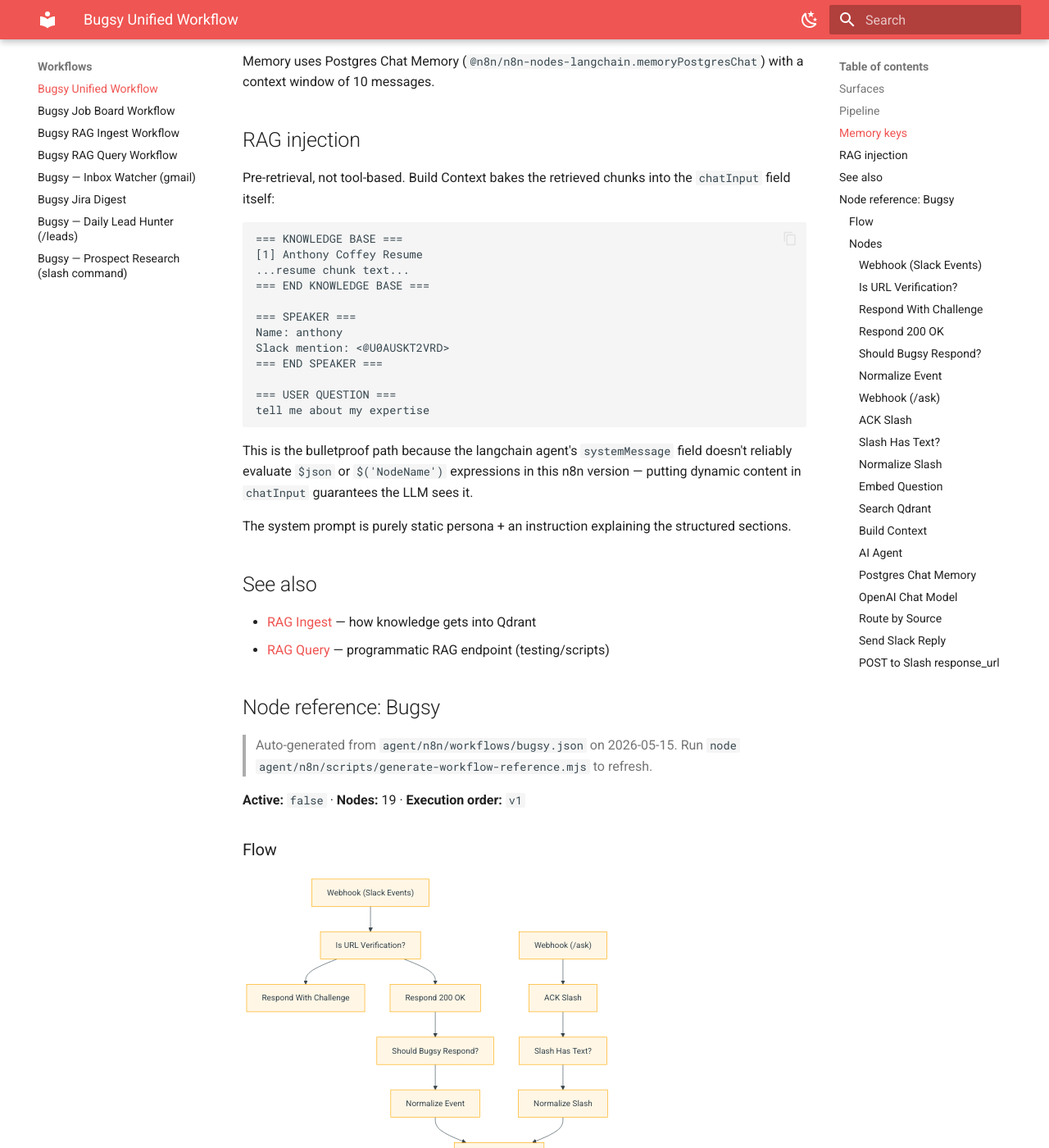
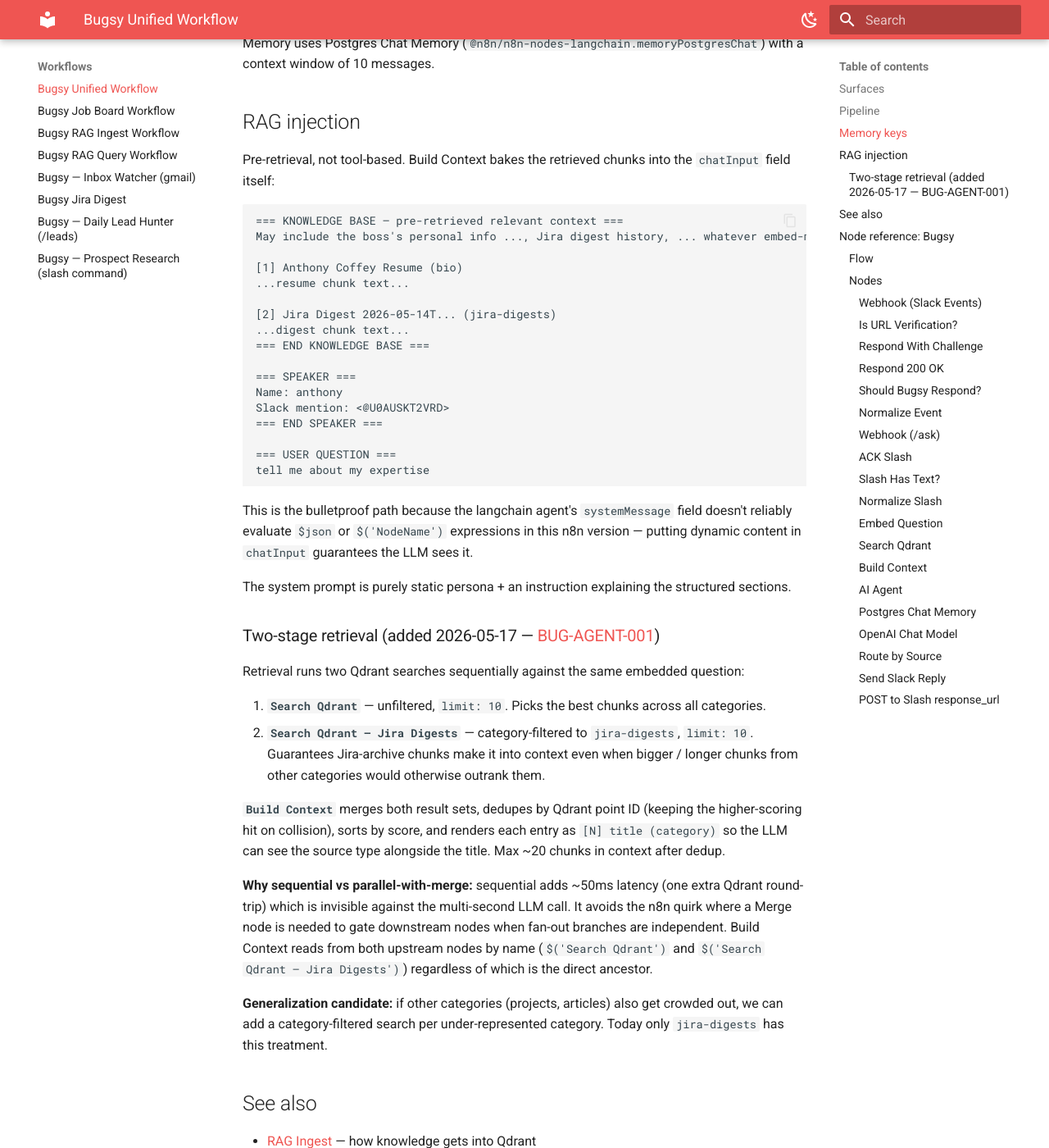
Before and after one commit to anthonycoffey/_agent, an MkDocs documentation site: the page built from docs/workflows/bugsy-unified.md, in a window 1280 px wide and 1400 px high, scrolled down 1039 px. Shown: the whole window at 82% size. Built offline with MkDocs 1.6.1 and Material for MkDocs 9.7.7, drawn with Linux system fonts in a browser that asks for light colours.

Commit message:
fix(bugsy): add category-filtered jira-digests search so chat surfaces multiple digests
Bugsy's Qdrant search was a single unfiltered query with limit 15, which
meant short ticket-ID-heavy Jira digest chunks lost top-15 slots to bigger
narrative content (SEO audits, content strategy, etc.). Asking about a
month's worth of Jira digests would surface exactly one digest and the
agent would then hallucinate "no archive set up" because the KB framing
told it the knowledge base was "info about the boss."

Two-part fix:

B-1 (retrieval): splice a Search Qdrant — Jira Digests HTTP node between
Search Qdrant and Build Context. Same embedding, limit 10, category
filter on jira-digests. Search Qdrant's limit drops from 15 to 10 so the
combined top-20 fits in context. Build Context now reads both upstream
search nodes by name, dedupes by Qdrant point ID, sorts by score, and
renders each entry as [N] title (category) so the LLM sees source type.

B-2 (framing): the augmented input header in Build Context and the AI
Agent system message both said "pre-retrieved info about the boss";
both now say "pre-retrieved relevant context (may include personal info,
Jira digest history, project notes — whatever embed-matched)" with an
explicit instruction to acknowledge partial coverage instead of
categorically denying the archive.

Implementation hit an n8n parser quirk: jsonBody templates greedily match
the first }} as end-of-template, so the nested object literal in the new
HTTP node needed every consecutive }} space-separated. Captured in the
archived spec and saved as a project memory.

Verified: querying for May digests now surfaces 6 distinct Jira Digest
<ISO> titles in Sources, weaves content across them, uses natural
partial-coverage framing, and doesn't regress retrieval for non-Jira
queries (SEO/marketing chunks still surface).

Closes BUG-AGENT-001.

````diff
--- a/docs/workflows/bugsy-unified.md
+++ b/docs/workflows/bugsy-unified.md
@@ -32,8 +32,9 @@ flowchart LR
 
   NE --> EQ[Embed Question]
   NS --> EQ
-  EQ --> SQ[Search Qdrant]
-  SQ --> BC[Build Context]
+  EQ --> SQ[Search Qdrant unfiltered]
+  SQ --> SQJ[Search Qdrant — Jira Digests]
+  SQJ --> BC[Build Context merge + dedupe]
   BC --> AGT[AI Agent]
   AGT --> RT{Route by source}
   RT -- event --> SLACK[Send Slack Reply]
@@ -57,9 +58,14 @@ Memory uses Postgres Chat Memory (`@n8n/n8n-nodes-langchain.memoryPostgresChat`)
 Pre-retrieval, not tool-based. Build Context bakes the retrieved chunks into the `chatInput` field itself:
 
 ```
-=== KNOWLEDGE BASE ===
-[1] Anthony Coffey Resume
+=== KNOWLEDGE BASE — pre-retrieved relevant context ===
+May include the boss's personal info ..., Jira digest history, ... whatever embed-matched the question. USE the relevant parts directly. Cite specifics ...
+
+[1] Anthony Coffey Resume (bio)
 ...resume chunk text...
+
+[2] Jira Digest 2026-05-14T... (jira-digests)
+...digest chunk text...
 === END KNOWLEDGE BASE ===
 
 === SPEAKER ===
@@ -74,6 +80,19 @@ tell me about my expertise
 This is the bulletproof path because the langchain agent's `systemMessage` field doesn't reliably evaluate `$json` or `$('NodeName')` expressions in this n8n version — putting dynamic content in `chatInput` guarantees the LLM sees it.
 
 The system prompt is purely static persona + an instruction explaining the structured sections.
+
+### Two-stage retrieval (added 2026-05-17 — [BUG-AGENT-001](../specs/active/BUG-AGENT-001-bugsy-retrieves-only-one-jira-digest.md))
+
+Retrieval runs two Qdrant searches sequentially against the same embedded question:
+
+1. **`Search Qdrant`** — unfiltered, `limit: 10`. Picks the best chunks across all categories.
+2. **`Search Qdrant — Jira Digests`** — category-filtered to `jira-digests`, `limit: 10`. Guarantees Jira-archive chunks make it into context even when bigger / longer chunks from other categories would otherwise outrank them.
+
+**`Build Context`** merges both result sets, dedupes by Qdrant point ID (keeping the higher-scoring hit on collision), sorts by score, and renders each entry as `[N] title (category)` so the LLM can see the source type alongside the title. Max ~20 chunks in context after dedup.
+
+**Why sequential vs parallel-with-merge:** sequential adds ~50ms latency (one extra Qdrant round-trip) which is invisible against the multi-second LLM call. It avoids the n8n quirk where a Merge node is needed to gate downstream nodes when fan-out branches are independent. Build Context reads from both upstream nodes by name (`$('Search Qdrant')` and `$('Search Qdrant — Jira Digests')`) regardless of which is the direct ancestor.
+
+**Generalization candidate:** if other categories (projects, articles) also get crowded out, we can add a category-filtered search per under-represented category. Today only `jira-digests` has this treatment.
 
 ## See also
 
````
Also changed, not shown: docs/SUMMARY.md (+1 -1 lines), docs/specs/archive/BUG-AGENT-001-bugsy-retrieves-only-one-jira-digest.md (added, +206 -0 lines), 1 other file.
